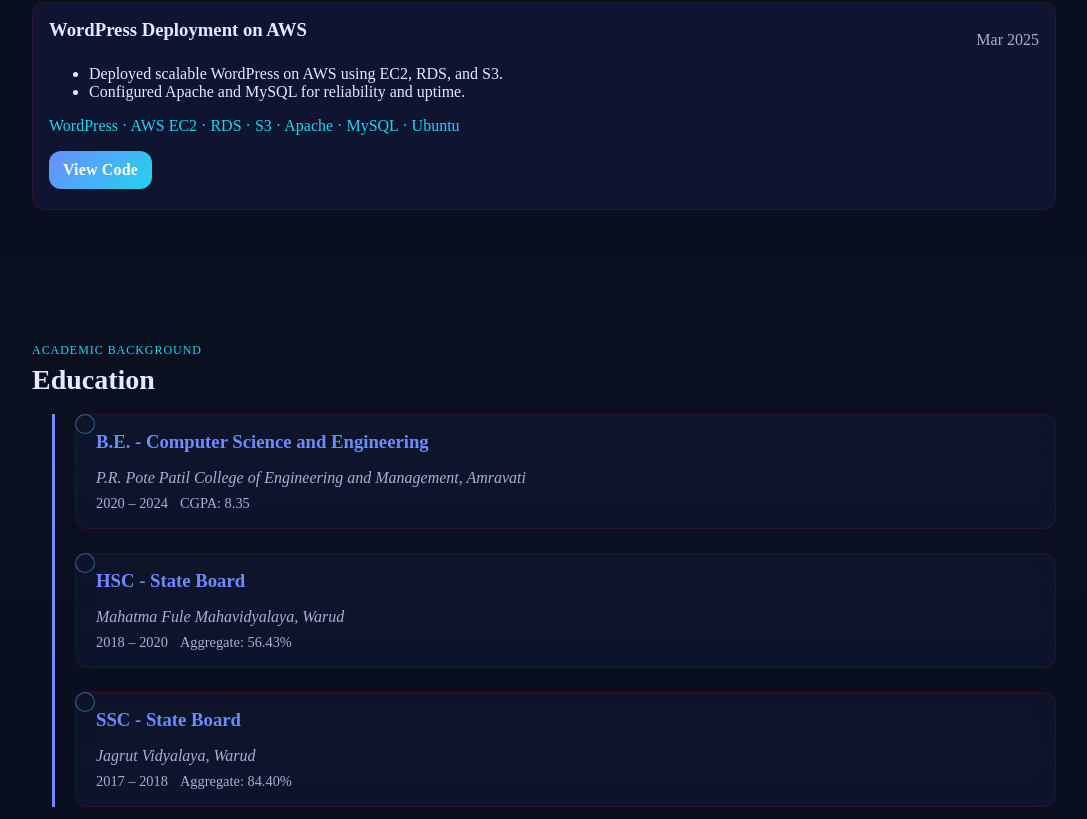
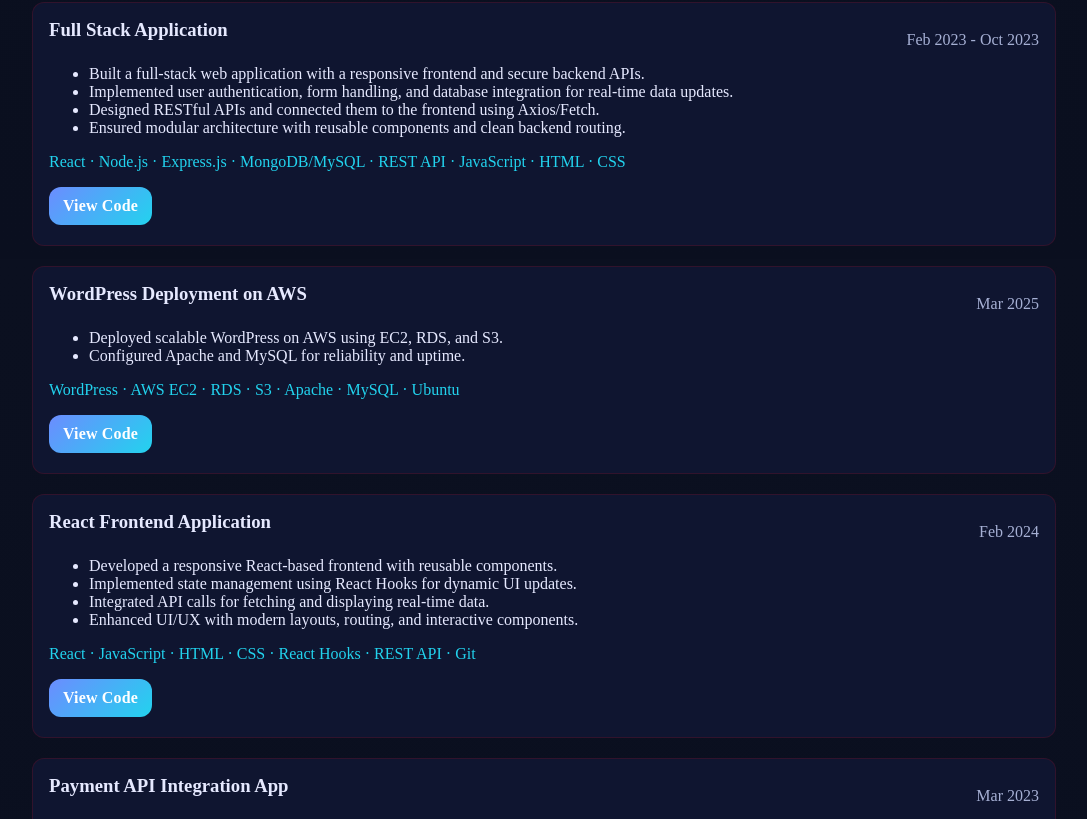
Before and after one commit to Payalingle/My_Personal_Portfolio, a React (Vite) app: page / in a window 1280 px wide. Shown: the part 2941-3760 px from the top of the page, without its empty margins (96-1183 px from the left). Built offline with nearby package versions, Linux system fonts and the light colour scheme.

Commit message:
Updated project files

```diff
--- a/src/data/resume.js
+++ b/src/data/resume.js
@@ -74,6 +74,21 @@ const resume = {
           demo: ''
         }
       },
+       {
+        name: 'Full Stack Application',
+        date: 'Feb 2023 - Oct 2023',
+        details: [
+          'Built a full-stack web application with a responsive frontend and secure backend APIs.',
+          'Implemented user authentication, form handling, and database integration for real-time data updates.',
+          'Designed RESTful APIs and connected them to the frontend using Axios/Fetch.',
+          'Ensured modular architecture with reusable components and clean backend routing.'
+        ],
+        skills: ['React', 'Node.js', 'Express.js', 'MongoDB/MySQL', 'REST API', 'JavaScript', 'HTML', 'CSS'],
+        actions: {
+           repo: 'https://github.com/Payalingle/Payalingle-Full_Stack_Application.git',
+           demo: ''
+        }
+      },
       {
         name: 'WordPress Deployment on AWS',
         date: 'Mar 2025',
@@ -86,6 +101,36 @@ const resume = {
           repo: 'https://github.com/Payalingle/Deploy-wordpress-Website-on-Aws-.git',
           demo: ''
         }
+      },
+      {
+        name: 'React Frontend Application',
+        date: 'Feb 2024',
+        details: [
+          'Developed a responsive React-based frontend with reusable components.',
+          'Implemented state management using React Hooks for dynamic UI updates.',
+          'Integrated API calls for fetching and displaying real-time data.',
+          'Enhanced UI/UX with modern layouts, routing, and interactive components.'
+        ],
+        skills: ['React', 'JavaScript', 'HTML', 'CSS', 'React Hooks', 'REST API', 'Git'],
+        actions: {
+          repo: 'https://github.com/Payalingle/React_Application.git',
+          demo: ''
+        }
+        },
+      {
+        name: 'Payment API Integration App',
+        date: 'Mar 2023',
+        details: [
+          'Built a web application to integrate third-party payment APIs.',
+          'Implemented secure transaction flows, handling payment requests and responses via REST endpoints.',
+          'Validated payment inputs and handled error cases (failed, canceled, or successful payments).',
+          'Integrated webhook support for real-time transaction updates.'
+      ],
+        skills: ['JavaScript', 'Node.js', 'Express', 'REST API', 'Payment Gateways', 'API Integration', 'Security', 'JSON'],
+        actions: {
+          repo: 'https://github.com/Payalingle/Payment-API-Integration-App.git',
+          demo: ''
+      }
       }
   ],
   education: [
```
